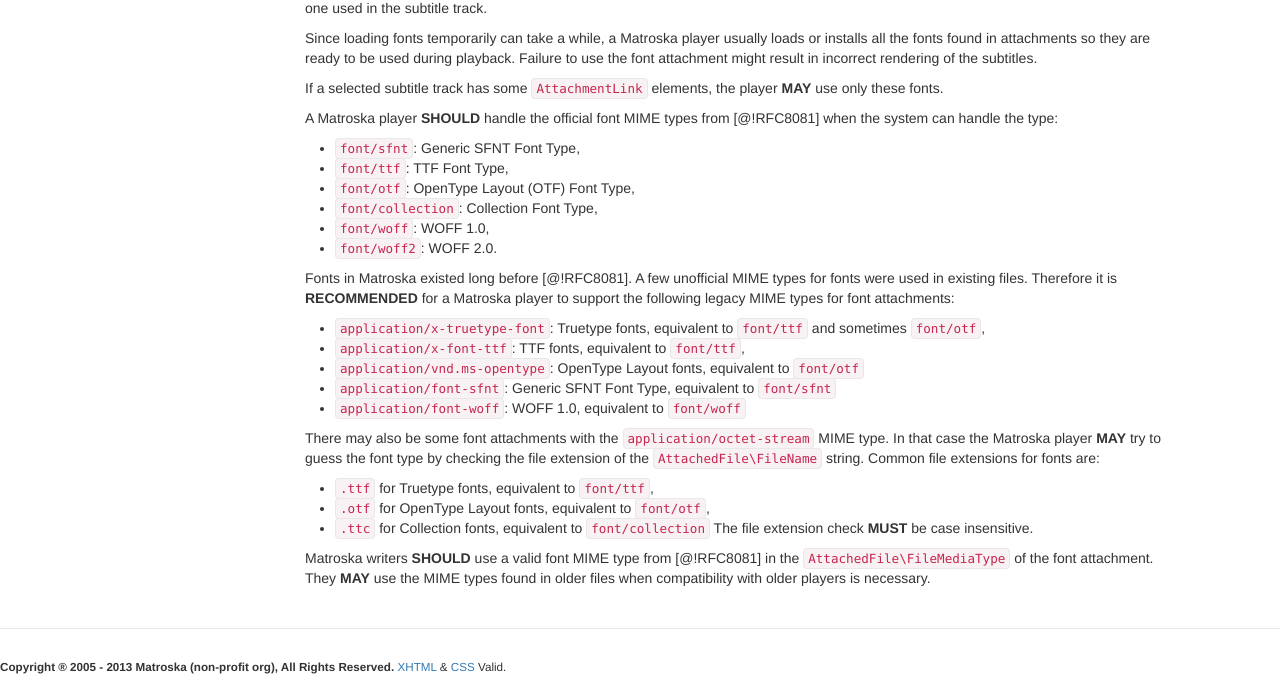
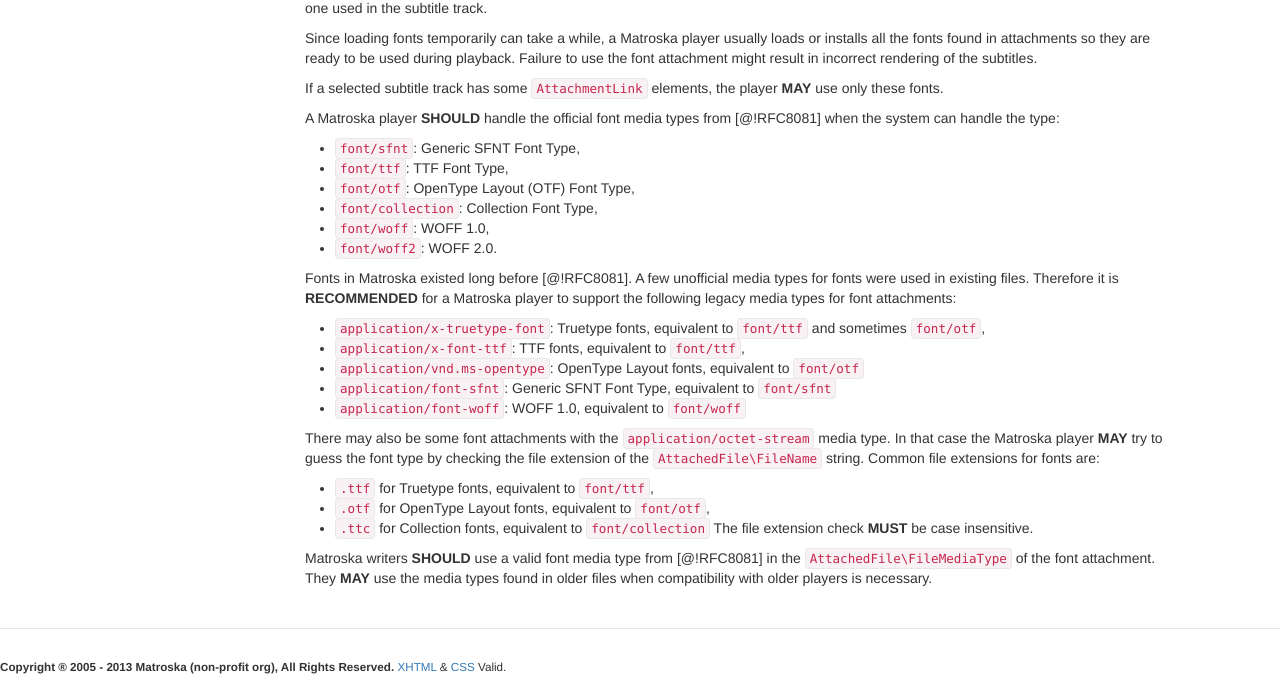
Before and after one commit to ietf-wg-cellar/matroska-specification, a Jekyll site: the page built from attachments.md, in a window 1280 px wide. Shown: the part 940-1616 px from the top of the page. Built offline with Jekyll 4.4.1, drawn with Linux system fonts in a browser that asks for light colours; grey boxes are pictures that could not be loaded.

Commit message:
rename MIME types to media types

```diff
--- a/attachments.md
+++ b/attachments.md
@@ -67,7 +67,7 @@
 
 If a selected subtitle track has some `AttachmentLink` elements, the player **MAY** use only these fonts.
 
-A Matroska player **SHOULD** handle the official font MIME types from [@!RFC8081] when the system can handle the type:
+A Matroska player **SHOULD** handle the official font media types from [@!RFC8081] when the system can handle the type:
 * `font/sfnt`: Generic SFNT Font Type,
 * `font/ttf`: TTF Font Type,
 * `font/otf`: OpenType Layout (OTF) Font Type,
@@ -75,8 +75,8 @@
 * `font/woff`: WOFF 1.0,
 * `font/woff2`: WOFF 2.0.
 
-Fonts in Matroska existed long before [@!RFC8081]. A few unofficial MIME types for fonts were used in existing files.
-Therefore it is **RECOMMENDED** for a Matroska player to support the following legacy MIME types for font attachments:
+Fonts in Matroska existed long before [@!RFC8081]. A few unofficial media types for fonts were used in existing files.
+Therefore it is **RECOMMENDED** for a Matroska player to support the following legacy media types for font attachments:
 
 * `application/x-truetype-font`: Truetype fonts, equivalent to `font/ttf` and sometimes `font/otf`,
 * `application/x-font-ttf`: TTF fonts, equivalent to `font/ttf`,
@@ -85,7 +85,7 @@
 * `application/font-woff`: WOFF 1.0, equivalent to `font/woff`
 
 
-There may also be some font attachments with the `application/octet-stream` MIME type.
+There may also be some font attachments with the `application/octet-stream` media type.
 In that case the Matroska player **MAY** try to guess the font type by checking the file extension of the `AttachedFile\FileName` string.
 Common file extensions for fonts are:
 * `.ttf` for Truetype fonts, equivalent to `font/ttf`,
@@ -93,5 +93,5 @@
 * `.ttc` for Collection fonts, equivalent to `font/collection`
 The file extension check **MUST** be case insensitive.
 
-Matroska writers **SHOULD** use a valid font MIME type from [@!RFC8081] in the `AttachedFile\FileMediaType` of the font attachment.
-They **MAY** use the MIME types found in older files when compatibility with older players is necessary.
+Matroska writers **SHOULD** use a valid font media type from [@!RFC8081] in the `AttachedFile\FileMediaType` of the font attachment.
+They **MAY** use the media types found in older files when compatibility with older players is necessary.
--- a/ebml_matroska.xml
+++ b/ebml_matroska.xml
@@ -1364,7 +1364,7 @@
     <documentation lang="en" purpose="definition">Filename of the attached file.</documentation>
   </element>
   <element name="FileMediaType" path="\Segment\Attachments\AttachedFile\FileMediaType" id="0x4660" type="string" minOccurs="1" maxOccurs="1">
-    <documentation lang="en" purpose="definition">MIME type of the file following the [@!RFC6838] format.</documentation>
+    <documentation lang="en" purpose="definition">Media type of the file following the [@!RFC6838] format.</documentation>
     <extension type="libmatroska" cppname="MimeType"/>
     <extension type="stream copy" keep="1"/>
   </element>
```
Also changed, not shown: iana.md (+2 -2 lines).
